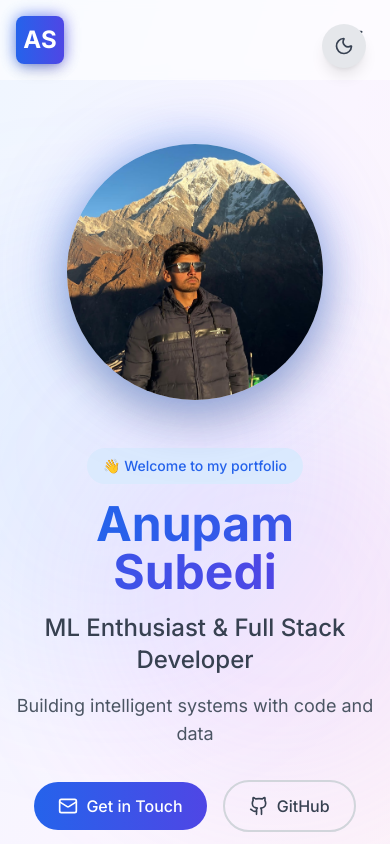
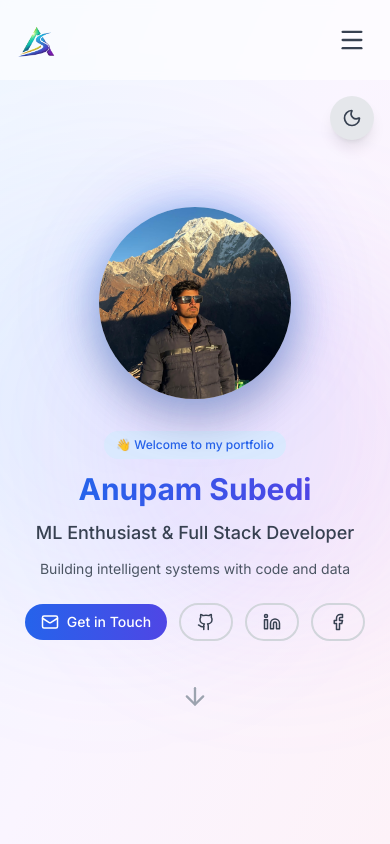
Before and after one commit to Anupamsubedi1/my_portfolio, a Next.js app: page / in a window 390 px wide. Shown: the top 844 px of the page. Built offline with nearby package versions, Linux system fonts and the light colour scheme.

Commit message:
some changes

```diff
--- a/app/layout.tsx
+++ b/app/layout.tsx
@@ -59,11 +59,11 @@ export const metadata: Metadata = {
     locale: 'en_US',
     images: [
       {
-        url: 'https://anupamsubedi.com.np/og-image.jpg',
+        url: 'https://anupamsubedi.com.np/profile/logo.png',
         width: 1200,
         height: 630,
         alt: 'Anupam Subedi - ML Enthusiast & Full Stack Developer from Nepal',
-        type: 'image/jpeg',
+        type: 'image/png',
       },
     ],
   },
@@ -71,9 +71,14 @@ export const metadata: Metadata = {
     card: 'summary_large_image',
     title: 'Anupam Subedi | ML Enthusiast & Full Stack Developer',
     description: 'ML Enthusiast & Full Stack Developer from Nepal. Specializing in real-world machine learning and data-driven projects. anupamsubedi.com.np',
-    images: ['https://anupamsubedi.com.np/og-image.jpg'],
+    images: ['https://anupamsubedi.com.np/profile/logo.png'],
     creator: '@anupamsubedi',
     site: '@anupamsubedi',
+  },
+  icons: {
+    icon: '/profile/logo.png',
+    shortcut: '/profile/logo.png',
+    apple: '/profile/logo.png',
   },
   robots: {
     index: true,
--- a/components/ContactSection.tsx
+++ b/components/ContactSection.tsx
@@ -115,9 +115,9 @@ export default function ContactSection() {
           <motion.form
             variants={itemVariants}
             onSubmit={handleSubmit}
-            className="bg-white dark:bg-gray-900 rounded-2xl p-8 shadow-lg border border-gray-100 dark:border-gray-800"
+            className="bg-white dark:bg-gray-900 rounded-2xl p-4 sm:p-6 md:p-8 shadow-lg border border-gray-100 dark:border-gray-800"
           >
-            <div className="space-y-6">
+            <div className="space-y-4 sm:space-y-6">
               {/* Name Field */}
               <div>
                 <label htmlFor="name" className="block text-sm font-medium text-gray-700 dark:text-gray-300 mb-2">
--- a/components/DarkModeToggle.tsx
+++ b/components/DarkModeToggle.tsx
@@ -42,14 +42,14 @@ export default function DarkModeToggle() {
 
   if (!mounted) {
     return (
-      <div className="fixed top-6 right-6 p-3 rounded-full bg-gray-200 shadow-lg z-[100] w-[52px] h-[52px]" />
+      <div className="fixed top-24 right-4 sm:right-6 p-3 rounded-full bg-gray-200 shadow-lg z-40 w-[52px] h-[52px]" />
     );
   }
 
   return (
     <button
       onClick={toggle}
-      className="fixed top-6 right-6 p-3 rounded-full bg-gray-200 dark:bg-gray-700 hover:bg-gray-300 dark:hover:bg-gray-600 transition-all shadow-lg z-[100] hover:scale-110"
+      className="fixed top-24 right-4 sm:right-6 p-3 rounded-full bg-gray-200 dark:bg-gray-700 hover:bg-gray-300 dark:hover:bg-gray-600 transition-all shadow-lg z-40 hover:scale-110"
       aria-label="Toggle dark mode"
       type="button"
     >
--- a/components/Footer.tsx
+++ b/components/Footer.tsx
@@ -3,6 +3,7 @@
 import { motion } from 'framer-motion';
 import { Mail, Github, Linkedin, Facebook, MapPin, Phone, Heart } from 'lucide-react';
 import { personalInfo } from '../data/cvData';
+import Image from 'next/image';
 
 export default function Footer() {
   return (
@@ -11,9 +12,19 @@ export default function Footer() {
         <div className="grid md:grid-cols-3 gap-8 mb-8">
           {/* Brand */}
           <div>
-            <h3 className="text-2xl font-bold bg-gradient-to-r from-blue-400 to-purple-400 bg-clip-text text-transparent mb-4">
-              {personalInfo.name}
-            </h3>
+            <div className="flex items-center gap-3 mb-4">
+              <div className="relative w-12 h-12">
+                <Image
+                  src="/profile/logo.png"
+                  alt="Logo"
+                  fill
+                  className="object-contain"
+                />
+              </div>
+              <h3 className="text-2xl font-bold bg-gradient-to-r from-blue-400 to-purple-400 bg-clip-text text-transparent">
+                {personalInfo.name}
+              </h3>
+            </div>
             <p className="text-gray-400 mb-4">
               {personalInfo.tagline}
             </p>
--- a/components/HeroSection.tsx
+++ b/components/HeroSection.tsx
@@ -68,8 +68,8 @@ export default function HeroSection() {
         />
       </div>
 
-      <div className="relative z-10 max-w-7xl mx-auto px-4 sm:px-6 lg:px-8 py-20">
-        <div className="grid lg:grid-cols-2 gap-12 items-center">
+      <div className="relative z-10 max-w-7xl mx-auto px-4 sm:px-6 lg:px-8 py-12 sm:py-16 md:py-20">
+        <div className="grid lg:grid-cols-2 gap-8 sm:gap-10 md:gap-12 items-center">
           {/* Content Side */}
           <motion.div
             variants={containerVariants}
@@ -78,8 +78,8 @@ export default function HeroSection() {
             className="text-center lg:text-left order-2 lg:order-1"
           >
             {/* Greeting */}
-            <motion.div variants={itemVariants} className="mb-4">
-              <span className="inline-block px-4 py-2 bg-blue-100 dark:bg-blue-900/30 text-blue-600 dark:text-blue-400 rounded-full text-sm font-medium">
+            <motion.div variants={itemVariants} className="mb-3 sm:mb-4">
+              <span className="inline-block px-3 py-1.5 sm:px-4 sm:py-2 bg-blue-100 dark:bg-blue-900/30 text-blue-600 dark:text-blue-400 rounded-full text-xs sm:text-sm font-medium">
                 👋 Welcome to my portfolio
               </span>
             </motion.div>
@@ -87,7 +87,7 @@ export default function HeroSection() {
             {/* Name */}
             <motion.h1
               variants={itemVariants}
-              className="text-5xl md:text-7xl font-bold mb-4"
+              className="text-3xl sm:text-4xl md:text-5xl lg:text-6xl xl:text-7xl font-bold mb-3 sm:mb-4"
             >
               <span className="bg-gradient-to-r from-blue-600 to-indigo-600 bg-clip-text text-transparent">
                 {personalInfo.name}
@@ -97,7 +97,7 @@ export default function HeroSection() {
             {/* Title */}
             <motion.p
               variants={itemVariants}
-              className="text-2xl md:text-3xl text-gray-700 dark:text-gray-300 mb-4 font-medium"
+              className="text-lg sm:text-xl md:text-2xl lg:text-3xl text-gray-700 dark:text-gray-300 mb-3 sm:mb-4 font-medium px-2 sm:px-0"
             >
               {personalInfo.title}
             </motion.p>
@@ -105,7 +105,7 @@ export default function HeroSection() {
             {/* Tagline */}
             <motion.p
               variants={itemVariants}
-              className="text-lg text-gray-600 dark:text-gray-400 mb-8 max-w-2xl lg:max-w-none"
+              className="text-sm sm:text-base md:text-lg text-gray-600 dark:text-gray-400 mb-6 sm:mb-8 max-w-2xl lg:max-w-none px-2 sm:px-0"
             >
               {personalInfo.tagline}
             </motion.p>
@@ -113,41 +113,41 @@ export default function HeroSection() {
             {/* CTA Buttons */}
             <motion.div
               variants={itemVariants}
-              className="flex flex-wrap items-center justify-center lg:justify-start gap-4 mb-12"
+              className="flex flex-wrap items-center justify-center lg:justify-start gap-3 sm:gap-4 mb-8 sm:mb-12"
             >
               <a
                 href={`mailto:${personalInfo.email}`}
-                className="group px-6 py-3 bg-gradient-to-r from-blue-600 to-indigo-600 text-white rounded-full font-medium hover:shadow-lg hover:scale-105 transition-all duration-300 flex items-center gap-2"
+                className="group px-4 py-2 sm:px-6 sm:py-3 bg-gradient-to-r from-blue-600 to-indigo-600 text-white rounded-full font-medium hover:shadow-lg hover:scale-105 transition-all duration-300 flex items-center gap-2 text-sm sm:text-base"
               >
-                <Mail size={20} />
+                <Mail size={18} className="sm:w-5 sm:h-5" />
                 Get in Touch
               </a>
               <a
                 href={personalInfo.github}
                 target="_blank"
                 rel="noopener noreferrer"
-                className="px-6 py-3 border-2 border-gray-300 dark:border-gray-600 text-gray-700 dark:text-gray-300 rounded-full font-medium hover:border-blue-600 dark:hover:border-blue-400 hover:text-blue-600 dark:hover:text-blue-400 hover:shadow-lg hover:scale-105 transition-all duration-300 flex items-center gap-2"
+                className="px-4 py-2 sm:px-6 sm:py-3 border-2 border-gray-300 dark:border-gray-600 text-gray-700 dark:text-gray-300 rounded-full font-medium hover:border-blue-600 dark:hover:border-blue-400 hover:text-blue-600 dark:hover:text-blue-400 hover:shadow-lg hover:scale-105 transition-all duration-300 flex items-center gap-2 text-sm sm:text-base"
               >
-                <Github size={20} />
-                GitHub
+                <Github size={18} className="sm:w-5 sm:h-5" />
+                <span className="hidden xs:inline">GitHub</span>
               </a>
               <a
                 href={personalInfo.linkedin}
                 target="_blank"
                 rel="noopener noreferrer"
-                className="px-6 py-3 border-2 border-gray-300 dark:border-gray-600 text-gray-700 dark:text-gray-300 rounded-full font-medium hover:border-blue-600 dark:hover:border-blue-400 hover:text-blue-600 dark:hover:text-blue-400 hover:shadow-lg hover:scale-105 transition-all duration-300 flex items-center gap-2"
+                className="px-4 py-2 sm:px-6 sm:py-3 border-2 border-gray-300 dark:border-gray-600 text-gray-700 dark:text-gray-300 rounded-full font-medium hover:border-blue-600 dark:hover:border-blue-400 hover:text-blue-600 dark:hover:text-blue-400 hover:shadow-lg hover:scale-105 transition-all duration-300 flex items-center gap-2 text-sm sm:text-base"
               >
-                <Linkedin size={20} />
-                LinkedIn
+                <Linkedin size={18} className="sm:w-5 sm:h-5" />
+                <span className="hidden xs:inline">LinkedIn</span>
               </a>
               <a
                 href={personalInfo.facebook}
                 target="_blank"
                 rel="noopener noreferrer"
-                className="px-6 py-3 border-2 border-gray-300 dark:border-gray-600 text-gray-700 dark:text-gray-300 rounded-full font-medium hover:border-blue-600 dark:hover:border-blue-400 hover:text-blue-600 dark:hover:text-blue-400 hover:shadow-lg hover:scale-105 transition-all duration-300 flex items-center gap-2"
+                className="px-4 py-2 sm:px-6 sm:py-3 border-2 border-gray-300 dark:border-gray-600 text-gray-700 dark:text-gray-300 rounded-full font-medium hover:border-blue-600 dark:hover:border-blue-400 hover:text-blue-600 dark:hover:text-blue-400 hover:shadow-lg hover:scale-105 transition-all duration-300 flex items-center gap-2 text-sm sm:text-base"
               >
-                <Facebook size={20} />
-                Facebook
+                <Facebook size={18} className="sm:w-5 sm:h-5" />
+                <span className="hidden xs:inline">Facebook</span>
               </a>
             </motion.div>
 
@@ -161,7 +161,7 @@ export default function HeroSection() {
                 transition={{ duration: 2, repeat: Infinity }}
                 className="text-gray-400 dark:text-gray-600"
               >
-                <ArrowDown size={32} />
+                <ArrowDown size={28} className="sm:w-8 sm:h-8" />
               </motion.div>
             </motion.div>
           </motion.div>
@@ -188,7 +188,7 @@ export default function HeroSection() {
                   repeat: Infinity,
                   ease: "easeInOut",
                 }}
-                className="relative w-64 h-64 md:w-80 md:h-80 lg:w-96 lg:h-96 rounded-full overflow-hidden shadow-2xl"
+                className="relative w-48 h-48 sm:w-56 sm:h-56 md:w-64 md:h-64 lg:w-80 lg:h-80 xl:w-96 xl:h-96 rounded-full overflow-hidden shadow-2xl"
               >
                 <Image
                   src="/profile/profile.jpeg"
--- a/components/Navbar.tsx
+++ b/components/Navbar.tsx
@@ -3,6 +3,7 @@
 import { useState, useEffect } from 'react';
 import { motion, AnimatePresence } from 'framer-motion';
 import { Menu, X } from 'lucide-react';
+import Image from 'next/image';
 
 const navItems = [
   { name: 'Home', href: '#home' },
@@ -63,14 +64,17 @@ export default function Navbar() {
             className="relative group"
           >
             <div className="flex items-center gap-3">
-              <div className="relative">
-                <div className="absolute inset-0 bg-gradient-to-r from-blue-600 to-indigo-600 rounded-lg blur opacity-75 group-hover:opacity-100 transition-opacity"></div>
-                <div className="relative bg-gradient-to-r from-blue-600 to-indigo-600 text-white font-bold text-2xl w-12 h-12 rounded-lg flex items-center justify-center shadow-lg transform group-hover:scale-110 transition-transform duration-300">
-                  AS
-                </div>
+              <div className="relative w-10 h-10 sm:w-12 sm:h-12 transform group-hover:scale-110 transition-transform duration-300">
+                <Image
+                  src="/profile/logo.png"
+                  alt="Logo"
+                  fill
+                  className="object-contain"
+                  priority
+                />
               </div>
               <div className="hidden sm:block">
-                <div className="font-bold text-lg bg-gradient-to-r from-blue-600 to-indigo-600 bg-clip-text text-transparent">
+                <div className="font-bold text-base sm:text-lg bg-gradient-to-r from-blue-600 to-indigo-600 bg-clip-text text-transparent">
                   Anupam Subedi
                 </div>
                 <div className="text-xs text-gray-600 dark:text-gray-400">ML Enthusiast & Developer</div>
@@ -87,7 +91,14 @@ export default function Navbar() {
                 initial={{ opacity: 0, y: -20 }}
                 animate={{ opacity: 1, y: 0 }}
                 transition={{ delay: 0.1 * index, duration: 0.4 }}
-                className="relative px-4 py-2 group"
+                onClick={(e) => {
+                  e.preventDefault();
+                  const target = document.querySelector(item.href);
+                  if (target) {
+                    target.scrollIntoView({ behavior: 'smooth', block: 'start' });
+                  }
+                }}
+                className="relative px-4 py-2 group cursor-pointer"
               >
                 <span className={`relative z-10 font-medium transition-colors duration-300 ${
                   activeSection === item.href.substring(1)
@@ -159,9 +170,9 @@ export default function Navbar() {
             animate={{ opacity: 1, height: 'auto' }}
             exit={{ opacity: 0, height: 0 }}
             transition={{ duration: 0.3 }}
-            className="md:hidden bg-white dark:bg-gray-900 border-t border-gray-200 dark:border-gray-800 shadow-2xl"
+            className="md:hidden bg-white dark:bg-gray-900 border-t border-gray-200 dark:border-gray-800 shadow-2xl relative z-50"
           >
-            <div className="px-4 py-6 space-y-2">
+            <div className="px-4 py-4 sm:py-6 space-y-1 sm:space-y-2 max-h-[70vh] overflow-y-auto">
               {navItems.map((item, index) => (
                 <motion.a
                   key={item.name}
@@ -169,8 +180,15 @@ export default function Navbar() {
                   initial={{ opacity: 0, x: -20 }}
                   animate={{ opacity: 1, x: 0 }}
                   transition={{ delay: 0.1 * index }}
-                  onClick={() => setIsOpen(false)}
-                  className={`block px-4 py-3 rounded-xl font-medium transition-all duration-300 ${
+                  onClick={(e) => {
+                    e.preventDefault();
+                    setIsOpen(false);
+                    const target = document.querySelector(item.href);
+                    if (target) {
+                      target.scrollIntoView({ behavior: 'smooth', block: 'start' });
+                    }
+                  }}
+                  className={`block px-4 py-3 rounded-xl font-medium transition-all duration-300 text-sm sm:text-base cursor-pointer ${
                     activeSection === item.href.substring(1)
                       ? 'bg-gradient-to-r from-blue-500 to-indigo-500 text-white shadow-lg'
                       : 'text-gray-700 dark:text-gray-300 hover:bg-blue-50 dark:hover:bg-blue-900/20 hover:text-blue-600 dark:hover:text-blue-400'
```
Also changed, not shown: components/TravelGallery.tsx (+5 -5 lines), public/profile/logo.png (added).
